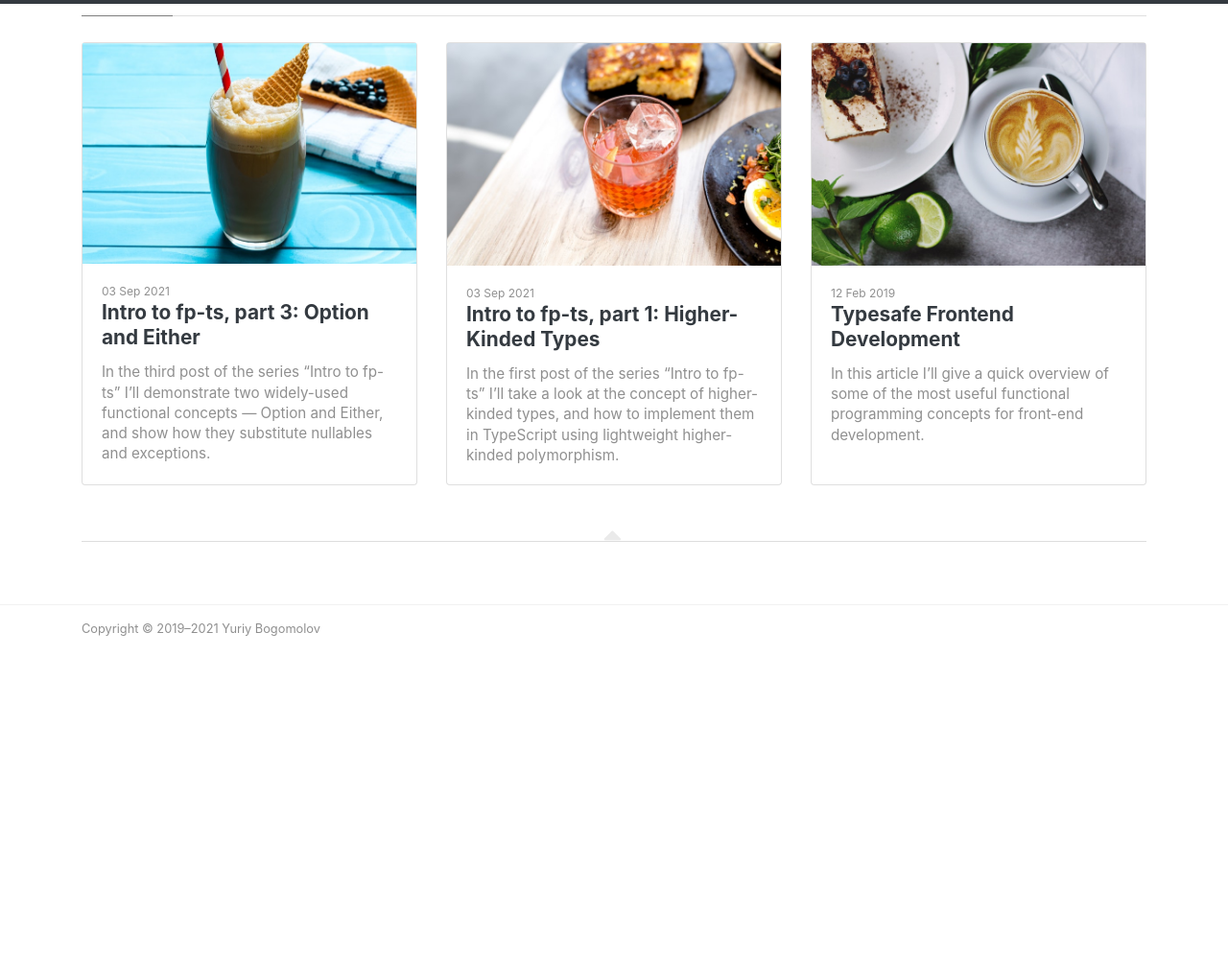
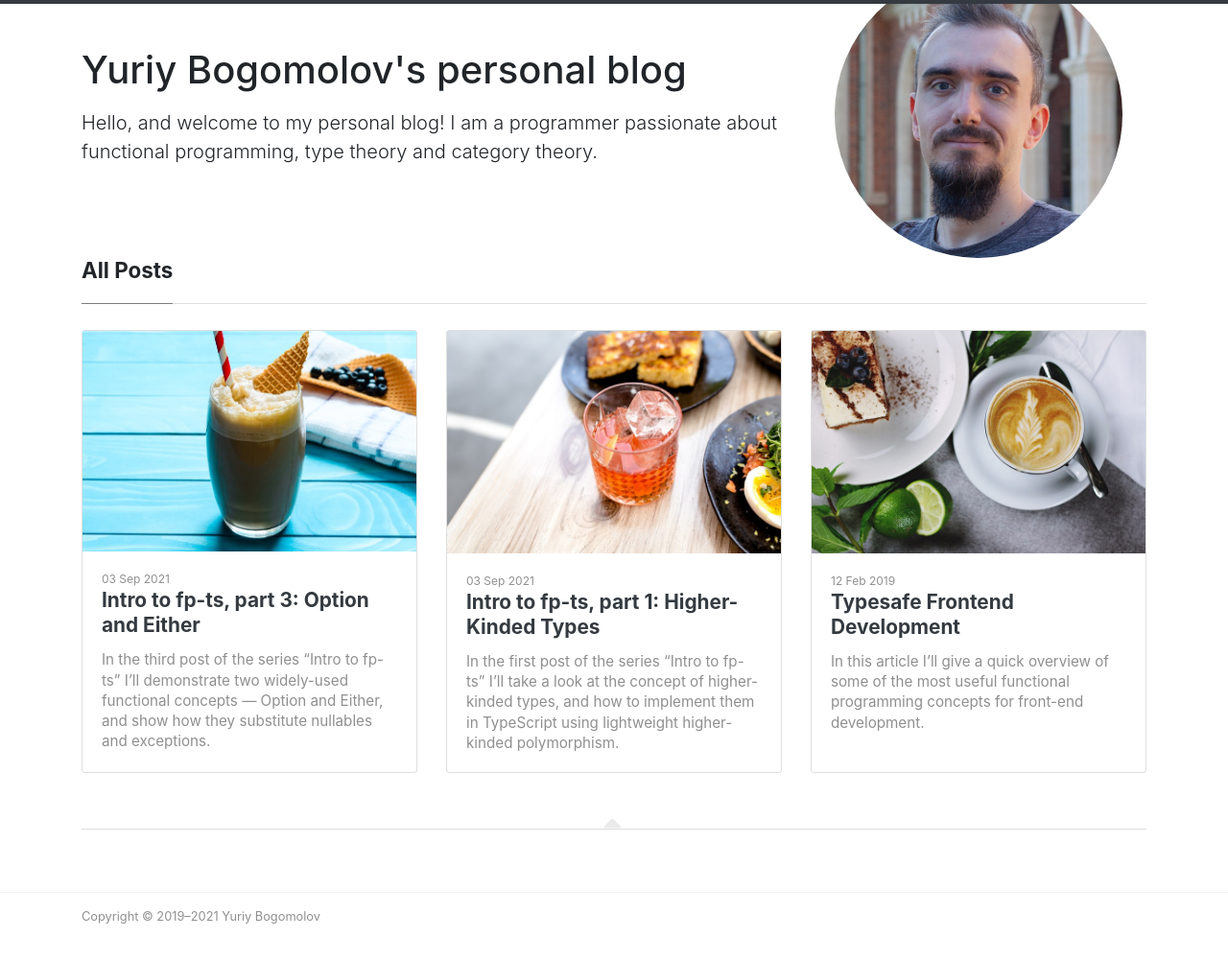
Before and after one commit to YBogomolov/ybogomolov.github.io, a Jekyll site: the page built from index.html, in a window 1280 px wide and 1151 px high, cut to the strip 112-1114 px from the top of the window. Shown: the whole strip at 96% size. Built offline with Jekyll 4.4.1, drawn with Linux system fonts in a browser that asks for light colours; nearby versions of some CDN libraries; the list of posts is cut into pages by our own code; comment, search, counter and statistics services are not loaded.

Commit message:
Add bio hero element

```diff
--- a/_layouts/default.html
+++ b/_layouts/default.html
@@ -126,6 +126,18 @@
 
     <div class="site-content">
 
+        <div class="container col-xxl-8">
+            <div class="row flex-lg-row-reverse align-items-center g-5">
+              <div class="col-4 d-none d-md-block">
+                <img src="{{ site.baseurl}}/assets/images/Me16.jpg" class="d-block mx-lg-auto img-fluid rounded-circle" alt="Yuriy Bogomolov" width="300" height="300" loading="lazy">
+              </div>
+              <div class="col-12 col-md-8">
+                <h1 class="display-5 fw-bold lh-1 mb-3">Yuriy Bogomolov's personal blog</h1>
+                <p class="lead">Hello, and welcome to my personal blog! I am a programmer passionate about functional programming, type theory and category theory.</p>
+              </div>
+            </div>
+          </div>
+
         <div class="container">
 
             <!-- Content
```
Also changed, not shown: assets/images/Me16.jpg (added).
